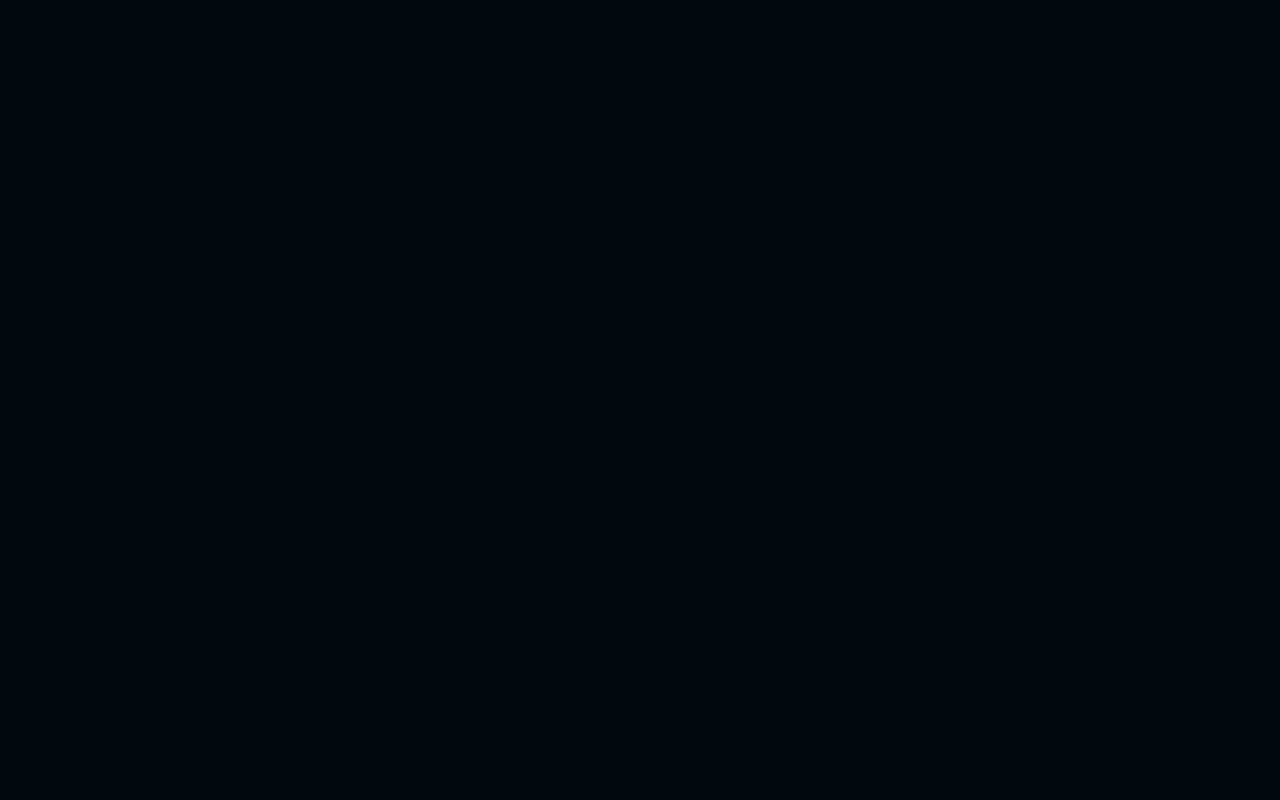
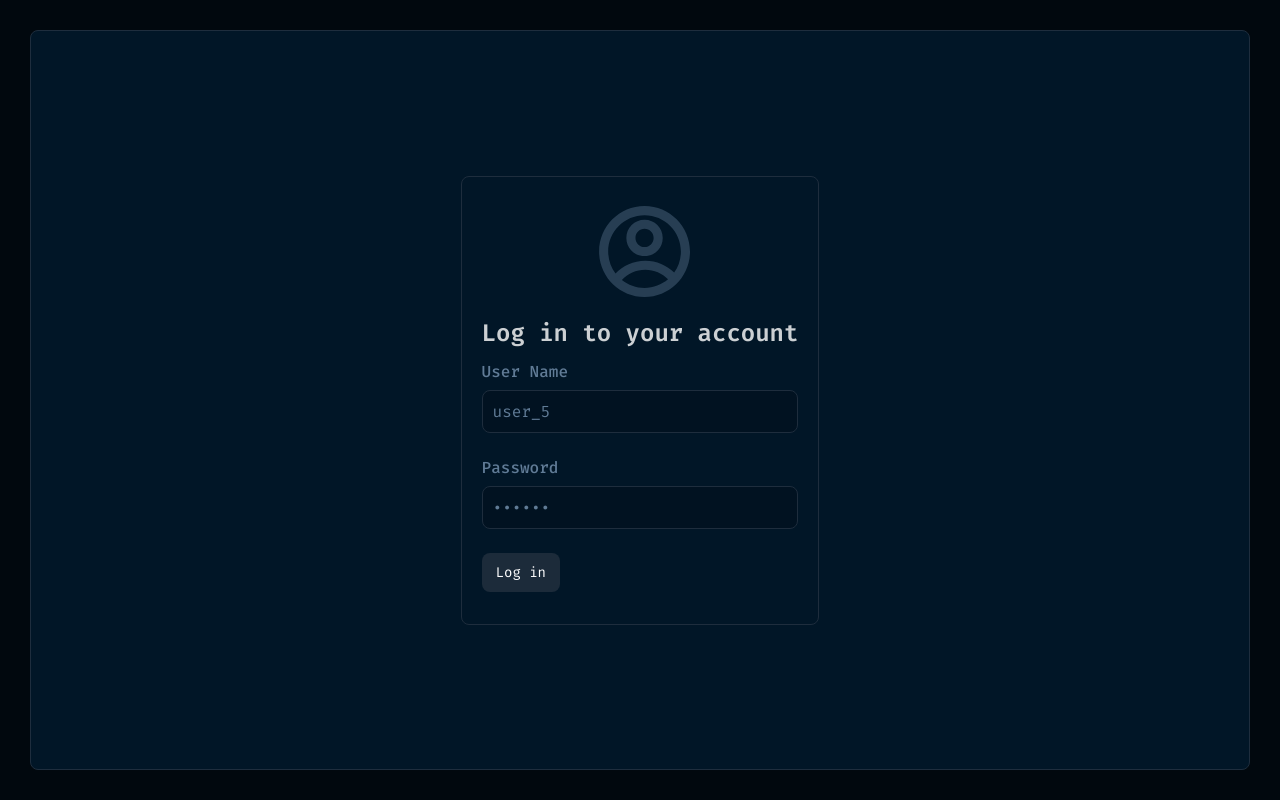
Before and after one commit to MonasefDev/My-portfolio, a React (Vite) app: page /login in a window 1280 px wide. Before the commit this address had no page. Built offline with nearby package versions, Linux system fonts and the light colour scheme.

Commit message:
implement redux toolkit and add userSlice, add protectedRoute for dashboard

```diff
--- a/package.json
+++ b/package.json
@@ -10,6 +10,8 @@
   },
   "dependencies": {
     "@formspree/react": "^2.5.1",
+    "@reduxjs/toolkit": "^2.1.0",
+    "axios": "^1.6.7",
     "eslint-config-react-app": "^7.0.1",
     "react": "^18.2.0",
     "react-dom": "^18.2.0",
@@ -17,6 +19,7 @@
     "react-hook-form": "^7.49.3",
     "react-icons": "^4.12.0",
     "react-image-gallery": "^1.3.0",
+    "react-redux": "^9.1.0",
     "react-router-dom": "^6.21.1",
     "styled-components": "^6.1.6"
   },
--- a/src/App.jsx
+++ b/src/App.jsx
@@ -9,6 +9,8 @@ import Dashboard from "./pages/Dashboard";
 import AddProject from "./features/dashboard/AddProject";
 import ProjectsList from "./features/dashboard/ProjectsList";
 import AddTech from "./features/dashboard/techs/AddTech";
+import Login from "./features/login/Login";
+import ProtectedRoute from "./ui/ProtectedRoute";
 
 function App() {
   return (
@@ -21,7 +23,14 @@ function App() {
           <Route path="contact" element={<Contact />} />
         </Route>
 
-        <Route path="dashboard" element={<Dashboard />}>
+        <Route
+          path="dashboard"
+          element={
+            <ProtectedRoute>
+              <Dashboard />
+            </ProtectedRoute>
+          }
+        >
           <Route
             index
             element={<Navigate replace to="/dashboard/add-project" />}
@@ -30,6 +39,7 @@ function App() {
           <Route path="list-projects" element={<ProjectsList />} />
           <Route path="add-technologie" element={<AddTech />} />
         </Route>
+        <Route path="login" element={<Login />} />
       </Routes>
     </BrowserRouter>
   );
--- /dev/null
+++ b/src/features/login/FormRowVertical.jsx
@@ -0,0 +1,29 @@
+import styled from "styled-components";
+
+const StyledFormRow = styled.div`
+  display: flex;
+  flex-direction: column;
+  gap: 0.8rem;
+  padding: 1.2rem 0;
+`;
+
+const Label = styled.label`
+  font-weight: 500;
+`;
+
+const Error = styled.span`
+  font-size: 1.4rem;
+  color: var(--color-accent-2);
+`;
+
+function FormRowVertical({ label, error, children }) {
+  return (
+    <StyledFormRow>
+      {label && <Label htmlFor={children.props.id}>{label}</Label>}
+      {children}
+      {error && <Error>{error}</Error>}
+    </StyledFormRow>
+  );
+}
+
+export default FormRowVertical;
--- /dev/null
+++ b/src/features/login/Login.jsx
@@ -0,0 +1,57 @@
+import styled from "styled-components";
+import LoginForm from "./LoginForm";
+
+const StyledLogin = styled.main`
+  display: flex;
+  flex-direction: column;
+  align-items: center;
+  justify-content: center;
+  width: 100%;
+  height: 100%;
+  border-radius: 8px;
+  background-color: var(--color-primary-3);
+  border: 1px solid var(--color-lines);
+  h3 {
+    font-size: 2.4rem;
+    font-weight: 600;
+    color: var(--color-white);
+    opacity: 0.8;
+    @media only screen and (max-width: 1024px) {
+      font-size: 2rem;
+    }
+  }
+`;
+
+const Logo = styled.img`
+  height: 10rem;
+  width: 10rem;
+  margin-bottom: 2rem;
+  opacity: 0.4;
+`;
+
+const Container = styled.div`
+  display: flex;
+  flex-direction: column;
+  align-items: center;
+  justify-content: center;
+  @media only screen and (min-width: 1024px) {
+    padding: 2rem;
+    border: 1px solid var(--color-lines);
+    border-radius: 8px;
+    width: fit-content;
+  }
+`;
+
+function Login() {
+  return (
+    <StyledLogin>
+      <Container>
+        <Logo src="/assets/icons/logo.svg" />
+        <h3>Log in to your account</h3>
+        <LoginForm />
+      </Container>
+    </StyledLogin>
+  );
+}
+
+export default Login;
--- /dev/null
+++ b/src/features/login/LoginForm.jsx
@@ -0,0 +1,98 @@
+import { useEffect, useState } from "react";
+import styled from "styled-components";
+import FormRowVertical from "./FormRowVertical";
+import Button from "../../ui/Button";
+import { useDispatch, useSelector } from "react-redux";
+import { login } from "./userSlice";
+import { useNavigate } from "react-router-dom";
+
+function LoginForm() {
+  const [username, setUsername] = useState("user_5");
+  const [password, setPassword] = useState("123456");
+  const { isLoading, user } = useSelector((state) => state.auth);
+  const dispatch = useDispatch();
+  const navigate = useNavigate();
+  console.log(user, isLoading);
+  function handleSubmit(e) {
+    e.preventDefault();
+    console.log("logging in");
+    if (!username || !password) return;
+    dispatch(login({ username, password }));
+  }
+  useEffect(() => {
+    if (user) navigate("/dashboard", { replace: true });
+  }, [user]);
+
+  return (
+    <Form onSubmit={handleSubmit}>
+      <FormRowVertical label="User Name">
+        <Input
+          type="username"
+          id="username"
+          // This makes this form better for password managers
+          autoComplete="username"
+          value={username}
+          onChange={(e) => setUsername(e.target.value)}
+          // disabled={isLoading}
+        />
+      </FormRowVertical>
+
+      <FormRowVertical label="Password">
+        <Input
+          type="password"
+          id="password"
+          autoComplete="current-password"
+          value={password}
+          onChange={(e) => setPassword(e.target.value)}
+          // disabled={isLoading}
+        />
+      </FormRowVertical>
+      <FormRowVertical>
+        <Button variation="default" disabled={isLoading}>
+          Log in
+          {/* {!isLoading ? "Log in" : <SpinnerMini />} */}
+        </Button>
+      </FormRowVertical>
+    </Form>
+  );
+}
+
+const Form = styled.form`
+  width: 100%;
+  height: fit-content;
+  max-width: 50rem;
+  display: flex;
+  flex-direction: column;
+  justify-content: center;
+  @media only screen and (max-width: 1024px) {
+    padding: 2rem;
+  }
+`;
+
+const Input = styled.input`
+  padding: 1rem; /* Equivalent to p-2 in Tailwind */
+  background-color: var(--color-primary-2);
+  width: 100%;
+  border-radius: 0.8rem;
+  border: 1px solid var(--color-grey-0);
+  outline: none;
+  transition: all 0.2s ease-in-out;
+  position: relative;
+  &:focus {
+    box-shadow: 0px 0px 0px 2px rgba(96, 123, 150, 0.3);
+  }
+  &::placeholder {
+    color: var(--color-grey-1);
+    opacity: 0.3;
+  }
+  &::after {
+    content: "${(props) => (props.$error ? props.$error.message : "")}";
+    color: red;
+    position: absolute;
+    bottom: -20px;
+    left: 0;
+    font-size: 12px;
+  }
+`;
+
+export default LoginForm;
--- /dev/null
+++ b/src/features/login/userSlice.js
@@ -0,0 +1,37 @@
+// authSlice.js
+import { createAsyncThunk, createSlice } from "@reduxjs/toolkit";
+import { loginApi } from "../../services/apiAuth";
+
+const loginAsync = createAsyncThunk(
+  "auth/login",
+  async ({ username, password }) => {
+    const response = await loginApi({ username, password });
+    return response;
+  }
+);
+
+const authSlice = createSlice({
+  name: "auth",
+  initialState: {
+    user: null,
+    isLoading: false,
+  },
+  reducers: {},
+  extraReducers: (builder) => {
+    builder
+      .addCase(loginAsync.pending, (state) => {
+        state.isLoading = true;
+      })
+      .addCase(loginAsync.fulfilled, (state, action) => {
+        state.isLoading = false;
+        state.user = action.payload;
+      })
+      .addCase(loginAsync.rejected, (state) => {
+        state.isLoading = false;
+      });
+  },
+});
+
+export const login = loginAsync;
+
+export default authSlice.reducer;
--- a/src/main.jsx
+++ b/src/main.jsx
@@ -2,10 +2,14 @@ import React from "react";
 import ReactDOM from "react-dom/client";
 import App from "./App.jsx";
 import GlobalStyles from "./styles/GlobalStyles.js";
+import { Provider } from "react-redux";
+import store from "./store.js";
 
 ReactDOM.createRoot(document.getElementById("root")).render(
   <React.StrictMode>
-    <GlobalStyles />
-    <App />
+    <Provider store={store}>
+      <GlobalStyles />
+      <App />
+    </Provider>
   </React.StrictMode>
 );
--- /dev/null
+++ b/src/services/apiAuth.js
@@ -0,0 +1,12 @@
+import axios from "axios";
+
+const baseURL = "http://127.0.0.1:3000";
+
+export const loginApi = async (credentials) => {
+  try {
+    const response = await axios.post(`${baseURL}/login`, credentials);
+    return response.data;
+  } catch (error) {
+    throw error.response ? error.response.data : error.message;
+  }
+};
--- /dev/null
+++ b/src/services/projectsApi.js
@@ -0,0 +1,17 @@
+import axios from "axios";
+
+const baseURL = "http://127.0.0.1:3000";
+
+export const getProjects = async (token) => {
+  try {
+    const response = await axios.get(`${baseURL}/projects`, {
+      headers: {
+        Authorization: `Bearer ${token}`,
+      },
+    });
+    console.log("projects: ", response.data);
+    return response.data;
+  } catch (error) {
+    throw error.response ? error.response.data : error.message;
+  }
+};
--- /dev/null
+++ b/src/store.js
@@ -0,0 +1,10 @@
+import { configureStore } from "@reduxjs/toolkit";
+import userReducer from "./features/login/userSlice";
+
+const store = configureStore({
+  reducer: {
+    auth: userReducer,
+  },
+});
+
+export default store;
--- /dev/null
+++ b/src/ui/ProtectedRoute.jsx
@@ -0,0 +1,37 @@
+import styled from "styled-components";
+import { useNavigate } from "react-router-dom";
+import { useEffect } from "react";
+import { useSelector } from "react-redux";
+
+const FullPage = styled.div`
+  height: 100vh;
+  background-color: var(--color-grey-50);
+  display: flex;
+  align-items: center;
+  justify-content: center;
+`;
+
+function ProtectedRoute({ children }) {
+  const { isLoading, user: isAuthenticated } = useSelector(
+    (state) => state.auth
+  );
+  const navigate = useNavigate();
+
+  // 1. Load the authenticated user
+
+  // 2. If there is NO authenticated user, redirect to the /login
+  useEffect(
+    function () {
+      if (!isAuthenticated && !isLoading) navigate("/login");
+    },
+    [isAuthenticated, isLoading, navigate]
+  );
+
+  // 3. While loading, show a spinner
+  if (isLoading) return <FullPage>Is loading...</FullPage>;
+
+  // 4. If there IS a user, render the app
+  if (isAuthenticated) return children;
+}
+
+export default ProtectedRoute;
```
Also changed, not shown: src/features/dashboard/DashboardContent.jsx (+22 -5 lines), public/assets/icons/logo.svg (added), 1 other file (tests, documents, lock files or other folders).
